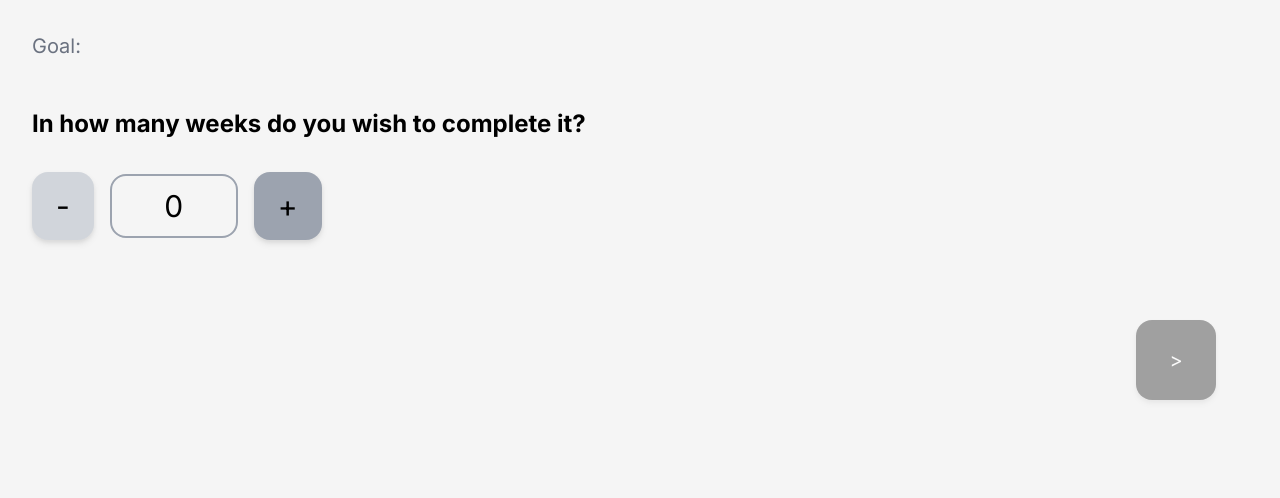
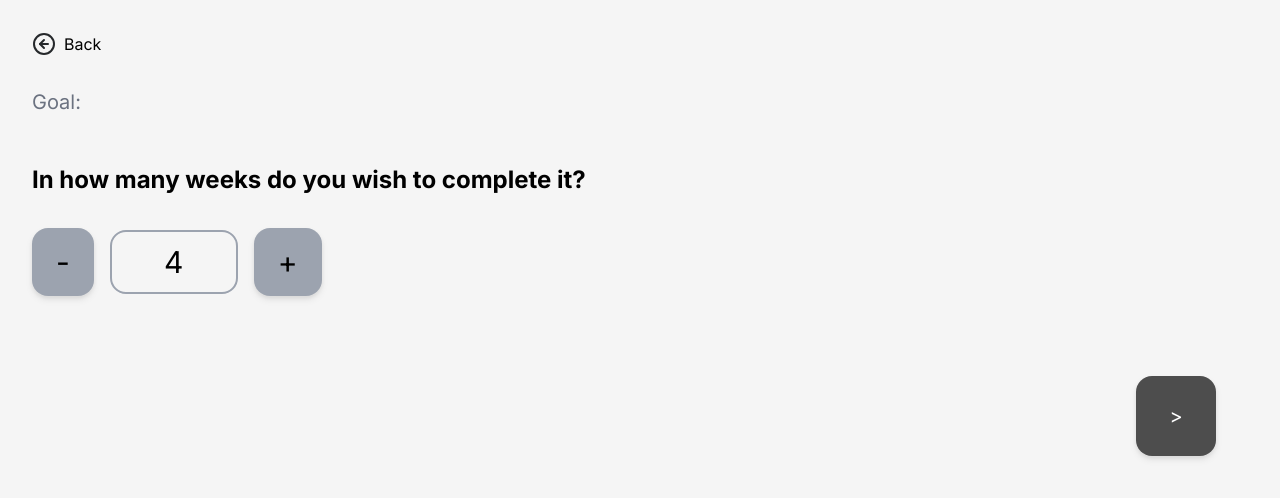
Before and after one commit to AlejandroALopez/overplan, a Next.js app: page /planner/weeks in a window 1280 px wide. Shown: the top 498 px of the page. Built offline with nearby package versions, Linux system fonts and the light colour scheme.

Commit message:
back button between planner pages

```diff
--- a/src/app/planner/weeks/page.tsx
+++ b/src/app/planner/weeks/page.tsx
@@ -1,10 +1,12 @@
 "use client";
 
 import Link from "next/link";
+import Image from 'next/image';
 import { useState } from "react";
 import { useAppSelector, useAppDispatch } from "@/lib/store";
 import { WeekOptionProps } from "@/lib/types/plannerProps";
 import { setNumWeeks } from "@/lib/store/inputSlice";
+import back from "../../../../public/arrows/back.svg";
 
 const WeekSelector: React.FC<WeekOptionProps> = ({ weeks, setWeeks }) => {
     const title = "In how many weeks do you wish to complete it?";
@@ -18,8 +20,8 @@ const WeekSelector: React.FC<WeekOptionProps> = ({ weeks, setWeeks }) => {
                 <button
                     className={`px-6 py-4 rounded-2xl drop-shadow-md
                     transition hover:scale-110 duration-300 cursor-pointer
-                    ${weeks >= MIN_VALUE ? "bg-gray-400" : "bg-gray-300"}`}
-                    onClick={() => (weeks >= MIN_VALUE) ? setWeeks(weeks - 1) : null}
+                    ${weeks >= MIN_VALUE + 1 ? "bg-gray-400" : "bg-gray-300"}`}
+                    onClick={() => (weeks >= MIN_VALUE + 1) ? setWeeks(weeks - 1) : null}
                 >
                     <p className="text-3xl">-</p>
                 </button>
@@ -43,16 +45,19 @@ export default function SetWeeks() {
     const dispatch = useAppDispatch();
     const goal = useAppSelector(state => state.input.goal);
 
-    const [weeks, setWeeks] = useState<number>(0);
+    const [weeks, setWeeks] = useState<number>(4);
 
     const submitTime = () => {
-        console.log("# weeks: ", weeks);
         dispatch(setNumWeeks(weeks));
         // TODO: API call to create plan
     }
 
     return (
         <main className="flex min-h-screen flex-col p-8 bg-[#f5f5f5]">
+            <Link href="/planner/goal" className="flex flex-row items-center gap-2 w-20 mb-8 transition hover:scale-110 duration-300">
+                <Image src={back} alt="back button" />
+                <p>Back</p>
+            </Link>
             <p className="text-gray-500 text-xl">
                 Goal: <span className="text-[#a52a2a] font-bold">{goal}</span>
             </p>
```
Also changed, not shown: public/arrows/back.svg (added), public/arrows/left.svg (deleted).
